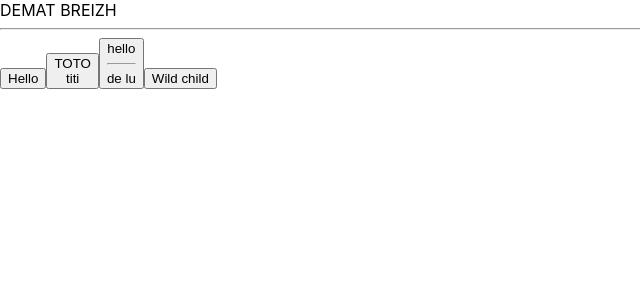
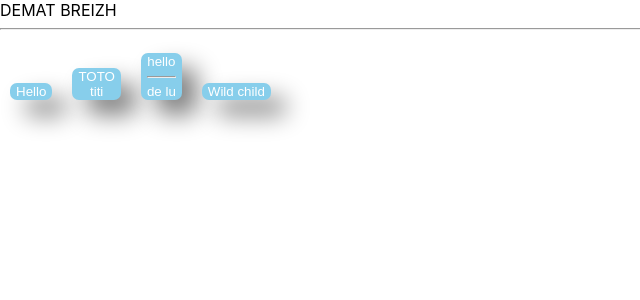
Before and after one commit to ManuFormation/FormationRect, a React (Create React App) app: page / in a window 1280 px wide. Shown: the top 300 px of the page, without its empty margins (0-640 px from the left). Built offline with nearby package versions, Linux system fonts and the light colour scheme.

Commit message:
ajout style + odule

```diff
--- a/src/App/App.tsx
+++ b/src/App/App.tsx
@@ -2,11 +2,13 @@ import React from 'react';
 
 import Button from './components/Button/Bouton'
 import './App.css';
-const buttonContent="Hello"
 
 function App() {
   // comment js
   /* coment multiligne */
+
+
+
   return (
     <div className="App">
       {/* commentaire  */}
--- a/src/App/components/Button/Bouton.jsx
+++ b/src/App/components/Button/Bouton.jsx
@@ -1,9 +1,10 @@
 import React from "react";
 import PropTypes from 'prop-types';
+import style from './Bouton.module.css'
 
 function Button(props){
     console.log(props)
-    return <button type={props.type}>{props.children}</button>
+    return <button className={style.Button} type={props.type}>{props.children}</button>
 }
 
 Button.propTypes={
--- /dev/null
+++ b/src/App/components/Button/Bouton.module.css
@@ -0,0 +1,17 @@
+.Button{
+
+border-radius: 7px;
+border:none;
+padding: 5px 10 px;
+margin: 15px 10px;
+box-shadow: 15px 15px 25px grey;
+
+background-color: skyblue;
+color: white;
+
+
+
+
+
+
+}
```
Also changed, not shown: src/App/components/Button/Bouton.css (deleted).
